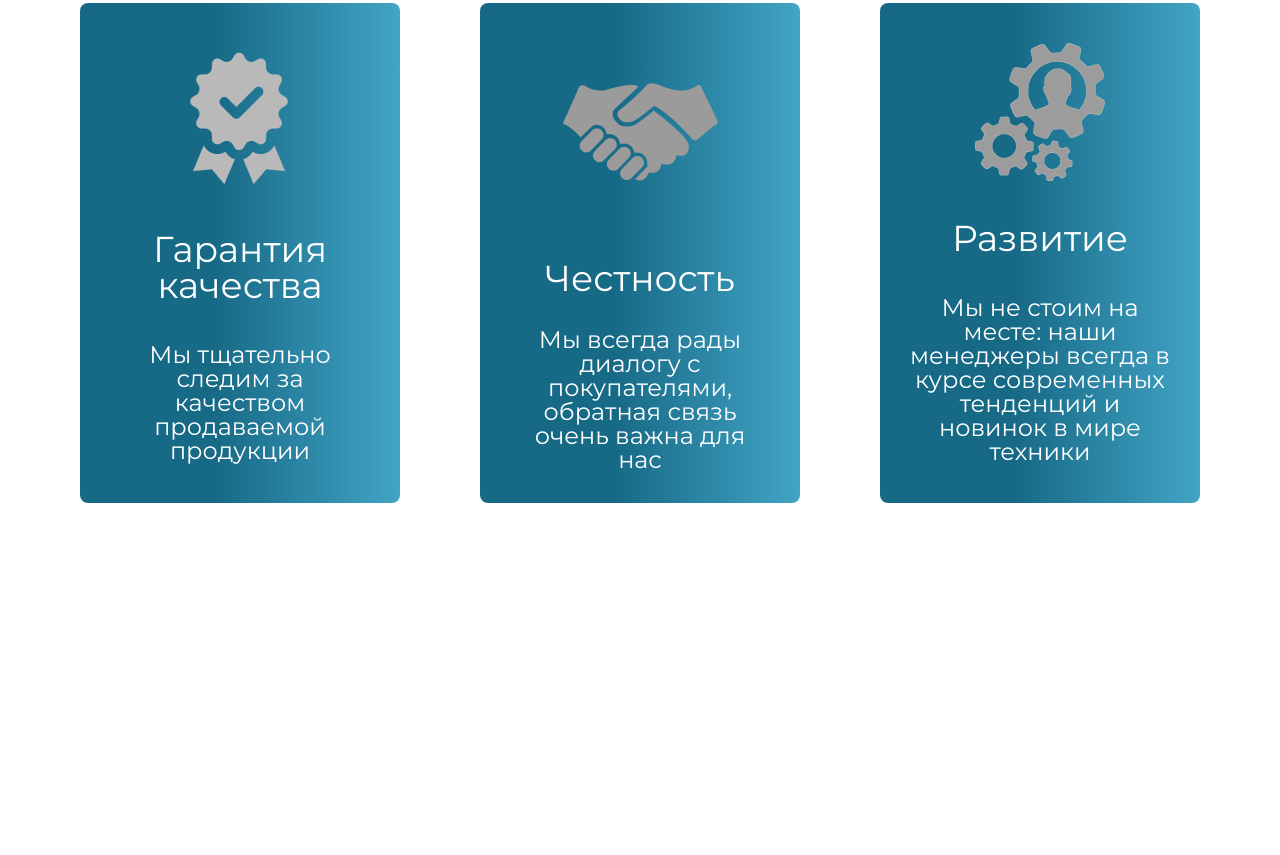
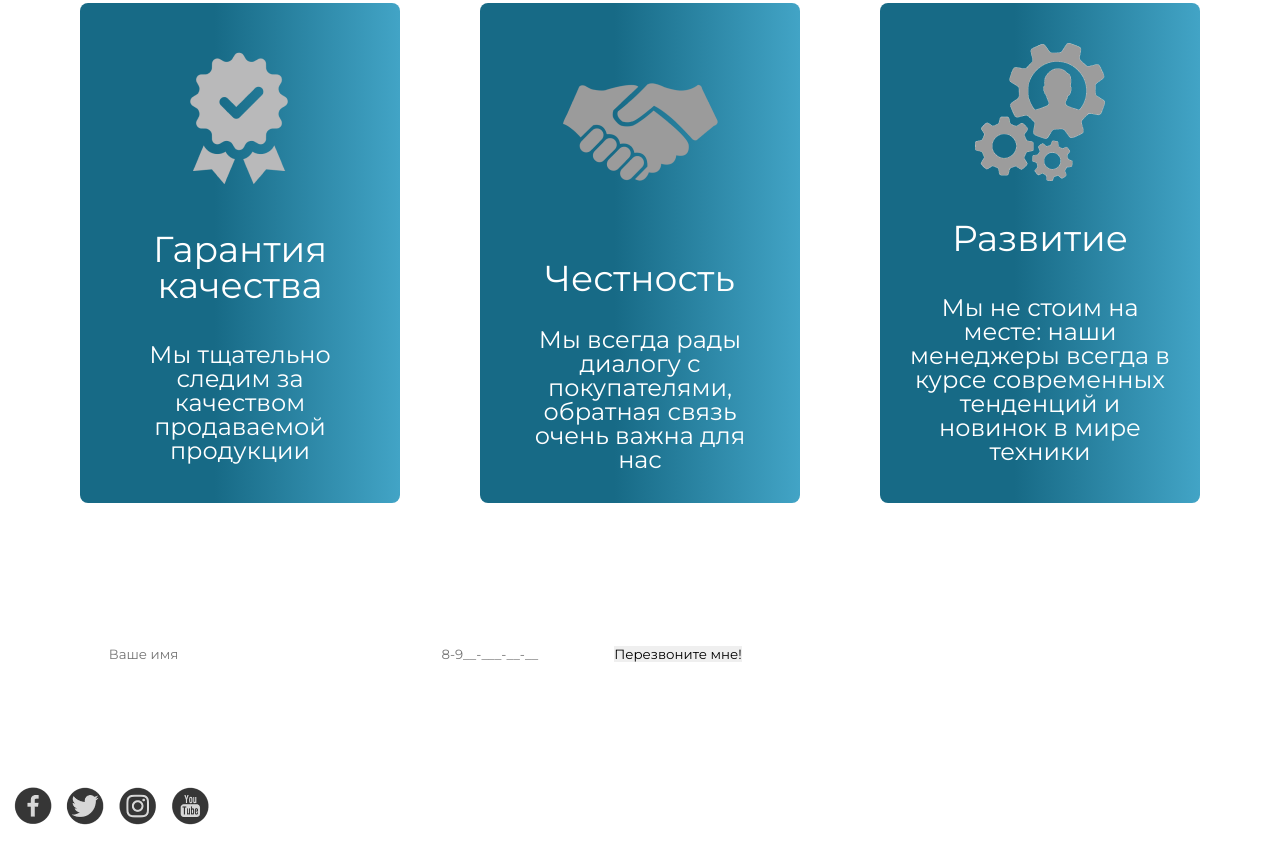
Before and after one commit to DenisKamchatov/Polyweb, a plain HTML site: page index.html in a window 1280 px wide. Shown: the part 1202-2057 px from the top of the page. Before the commit the page ends 1820 px from the top, so only its background shows below. Drawn offline with Linux system fonts and the light colour scheme.

Commit message:
Update index.html

```diff
--- a/index.html
+++ b/index.html
@@ -62,10 +62,46 @@
                 </div>
             </div>
         </div>
-        <div class="main__sector4"></div>
+        <div class="main__sector4">
+            <div class="main__sector4-in">
+                <h1> <span>Остались вопросы?</span> <br> Оставьте заявку, и мы Вам перезвоним</h1>
+                <form>
+                    <label for="name">Как вас зовут?</label>
+                    <input type="text" placeholder="Ваше имя" id="name">
+
+                    <label for="number">Ваш номер телефона</label>
+                    <input type="text" placeholder="8-9__-___-__-__" id="number">
+
+                    <input type="submit" value="Перезвоните мне!" id="submit">
+                </form>
+            </div>
+        </div>
     </main>
 
-    <footer></footer>
+    <footer>
+        <div class="footer__left-container">
+            <ul>
+                <li>Каталог</li>
+                <li>Доставка и оплата</li>
+                <li>Новости и акции</li>
+                <li>Услуги и сервис</li>
+                <li>Контакты</li>
+            </ul>
+        </div>
+        <div class="footer__right-container">
+            <div class="contact">
+                <p>Связаться с нами</p>
+                <p>+7 (800) 550-14-89</p>
+                <p>+7 (495) 227-66-96</p>
+            </div>
+            <div class="social">
+                <img src="./img/social_footer.png" alt="Social">
+            </div>
+            <div class="copyright">
+                <p>© Все права защищены</p>
+            </div>
+        </div>
+    </footer>
 </body>
 
 </html>
```
